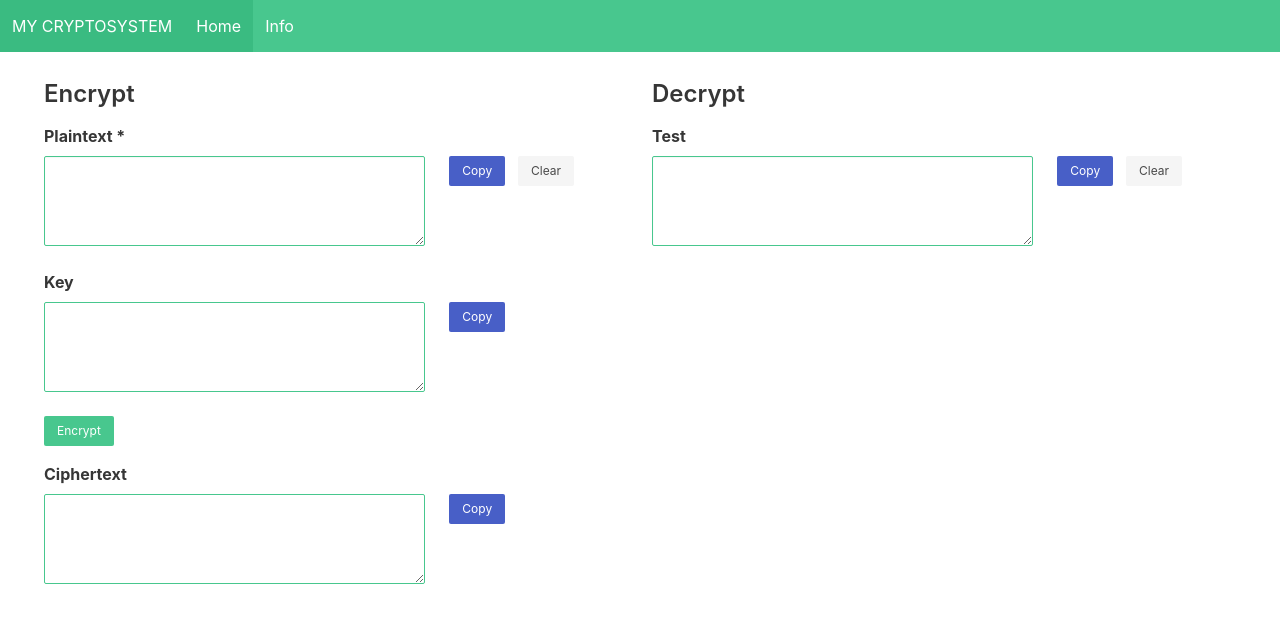
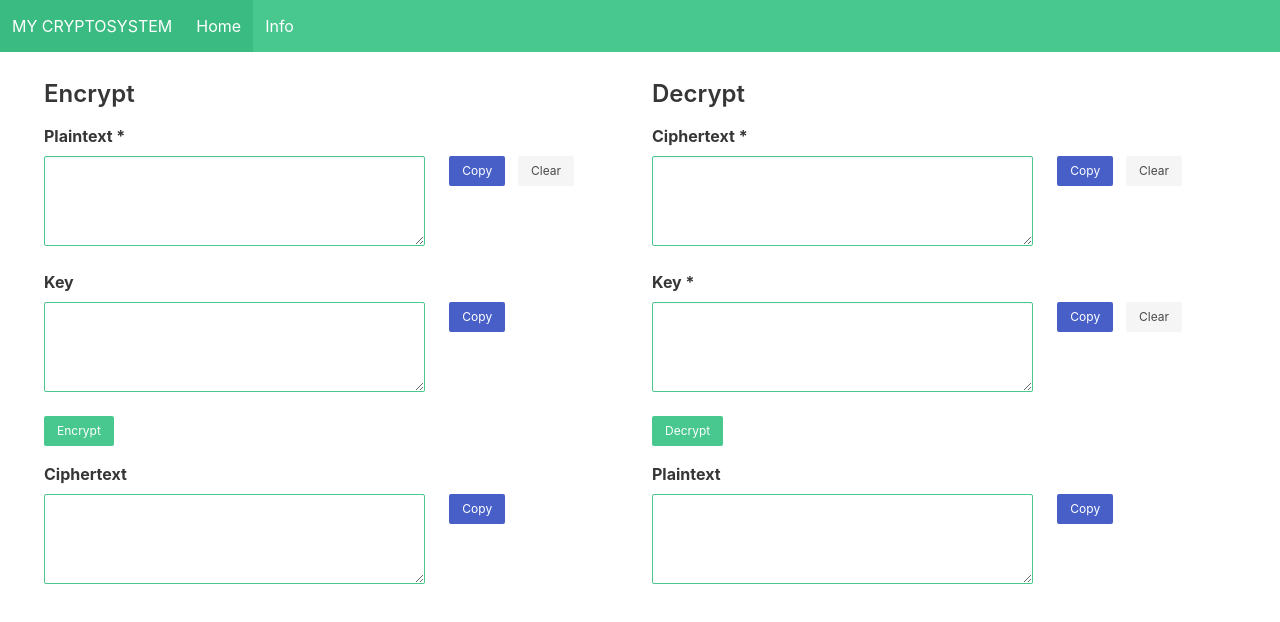
Before and after one commit to VincentLeV/my-cryptosystem-react-bulma, a React (Create React App) app: page / in a window 1280 px wide. Shown: the top 622 px of the page. Built offline with nearby package versions, Linux system fonts and the light colour scheme.

Commit message:
Finished cryptosystem

```diff
--- a/src/components/forms/DecryptForm.jsx
+++ b/src/components/forms/DecryptForm.jsx
@@ -1,13 +1,53 @@
+import useDecrypt from "../../hooks/useDecrypt"
+
 import Title from "./Title"
 import TextAreaGroup from "./TextAreaGroup"
 
 const DecryptForm = () => {
+  const { plainText, key, cipherText, onCipherTextChange, onKeyChange, startDecrypt } = useDecrypt()
+
+  const decrypt = (e) => {
+    e.preventDefault()
+    startDecrypt()
+  }
+
   return (
     <div className="column">
       <Title>Decrypt</Title>
+
       <TextAreaGroup
-        id="test"
-        label="Test"
+        id="cipherText"
+        label="Ciphertext *"
+        value={cipherText}
+        setValue={onCipherTextChange}
+        onChange={(e) => onCipherTextChange(e.target.value)}
+        required
+      />
+
+      <TextAreaGroup
+        id="key"
+        label="Key *"
+        value={key}
+        setValue={onKeyChange}
+        onChange={(e) => onKeyChange(e.target.value)}
+        required
+      />
+
+      <button
+        type="button"
+        className="button is-small is-success"
+        style={{ marginBottom: "1rem" }}
+        onClick={decrypt}
+      >
+        Decrypt
+      </button>
+
+      <TextAreaGroup
+        id="plaintText"
+        label="Plaintext"
+        value={plainText}
+        readOnly
+        showClearButton={false}
       />
     </div>
   )
--- a/src/components/forms/EncryptForm.jsx
+++ b/src/components/forms/EncryptForm.jsx
@@ -1,27 +1,14 @@
-import { useState } from "react"
 import useEncrypt from "../../hooks/useEncrypt"
 
 import Title from "./Title"
 import TextAreaGroup from "./TextAreaGroup"
 
 const EncryptForm = () => {
-  // const [ plainTextInput, setPlainTextInput ] = useState("")
-  // const [ keyStr, setKeyStr ] = useState([])
-  const { plainText, onPlainTextChange, key, generateKey, cipherText, shiftedBoard, setShiftedBoard, shiftValue, setShiftValue } = useEncrypt()
-console.log(plainText)
-console.log(key)
-console.log(shiftedBoard)
-console.log(shiftValue)
+  const { plainText, onPlainTextChange, key, cipherText, startEncrypt } = useEncrypt()
+
   const encrypt = (e) => {
     e.preventDefault()
-    // setPlainText(plainTextInput)
-    // const keyAndBoard = generateKey()
-    generateKey()
-    // const keyStr = keyAndBoard?.key
-    // setShiftedBoard(keyAndBoard?.shiftedBoard)
-    // setShiftValue(keyAndBoard?.shiftValue)
-    // setKeyStr(keyStr)
-    // onKeyChange(keyStr)
+    startEncrypt()
   }
 
   return (
--- /dev/null
+++ b/src/hooks/useDecrypt.js
@@ -0,0 +1,69 @@
+import { useState, useCallback } from "react"
+import Board from "../constants/Board"
+import { base64Decode } from "../helpers"
+
+const useDecrypt = () => {
+  const [ cipherText, setCipherText ] = useState("")
+  const [ key, setKey ] = useState("")
+  const [ plainText, setPlainText ] = useState("")
+
+  const onPlainTextChange = (value) => setPlainText(value)
+
+  const onCipherTextChange = (value) => setCipherText(value)
+
+  const onKeyChange = (value) => setKey(value)
+
+  const createNumPairs = useCallback(() => {
+    const arr = []
+
+    if (!key.includes(",")) return
+
+    key.split(",").forEach((_, i) => {
+      if (i % 2 === 0) {
+        arr.push({ a: Number(key.split(",")[i]), b: Number(key.split(",")[i + 1]) })
+      }
+    })
+
+    return arr
+  }, [key])
+
+  const decrypt = useCallback(() => {
+    const valuePairs = createNumPairs()
+
+    if (!valuePairs || !cipherText) return
+
+    const decodedCipherText = base64Decode(cipherText.trim())
+
+    const [shiftPattern] = decodedCipherText.match(/(\/\d\/)+/g)
+
+    if (!shiftPattern) return
+
+    const shiftValue = shiftPattern.substring(1, shiftPattern.length - 1)
+    const shiftedBoard = [...Board].map((_, i, a) => a[(i + Number(shiftValue)) % a.length])
+
+    let res = ""
+    valuePairs.forEach(el => {
+      res += shiftedBoard[el.a]
+    })
+
+    return res
+  }, [createNumPairs, cipherText])
+
+  const startDecrypt = () => {
+    if (key) {
+      const result = decrypt()
+      onPlainTextChange(result)
+    }
+  }
+
+  return {
+    plainText,
+    key,
+    cipherText,
+    onKeyChange,
+    onCipherTextChange,
+    startDecrypt
+  }
+}
+
+export default useDecrypt
--- a/src/hooks/useEncrypt.js
+++ b/src/hooks/useEncrypt.js
@@ -17,7 +17,39 @@ const useEncrypt = () => {
 
   const onShiftValueChange = (value) => setShiftValue(value)
 
-  const generateKey = () => {
+  const onCipherTextChange = (value) => setCipherText(value)
+
+  const createNumPairs = useCallback(() => {
+    const arr = []
+
+    key.forEach((_, i) => {
+      if (i % 2 === 0) {
+        arr.push({ a: key[i], b: key[i + 1] })
+      }
+    })
+
+    return arr
+  }, [key])
+
+  const encrypt = useCallback(() => {
+    const valuePairs = createNumPairs()
+
+    let res = plainText.trim()
+    valuePairs.forEach(el => {
+      res = res.replace(shiftedBoard[el.a], shiftedBoard[el.b])
+    })
+
+    return base64Encode(`${res}/${shiftValue}/`)
+  }, [createNumPairs, plainText, shiftValue, shiftedBoard])
+
+  useEffect(() => {
+    if (key) {
+      const result = encrypt()
+      onCipherTextChange(result)
+    }
+  }, [key, encrypt])
+
+  const startEncrypt = () => {
     if (!plainText) return
 
     // Get the number of positions that the Board should shift to the right
@@ -45,51 +77,14 @@ const useEncrypt = () => {
     onKeyChange(key)
     onBoardChange(shiftedBoard)
     onShiftValueChange(shiftValue)
-
-    // return { key, shiftedBoard, shiftValue }
   }
-
-  const createNumPairs = useCallback(() => {
-    const arr = []
-
-    key.forEach((_, i) => {
-      if (i % 2 === 0) {
-        arr.push({ a: key[i], b: key[i + 1] })
-      }
-    })
-
-    return arr
-  }, [key])
-
-  const encrypt = useCallback(() => {
-    const valuePairs = createNumPairs()
-
-    let res = plainText
-    valuePairs.forEach(el => {
-      res = res.replace(shiftedBoard[el.a], shiftedBoard[el.b])
-    })
-
-    return base64Encode(`${res}/${shiftValue}/`)
-  }, [createNumPairs, plainText, shiftValue, shiftedBoard])
-
-  useEffect(() => {
-    if (key) {
-      const result = encrypt()
-      setCipherText(result)
-    }
-  }, [key, encrypt])
 
   return {
     plainText,
     onPlainTextChange,
     key,
-    onKeyChange,
-    generateKey,
     cipherText,
-    shiftedBoard,
-    setShiftedBoard,
-    shiftValue,
-    setShiftValue
+    startEncrypt
   }
 }
 
```
